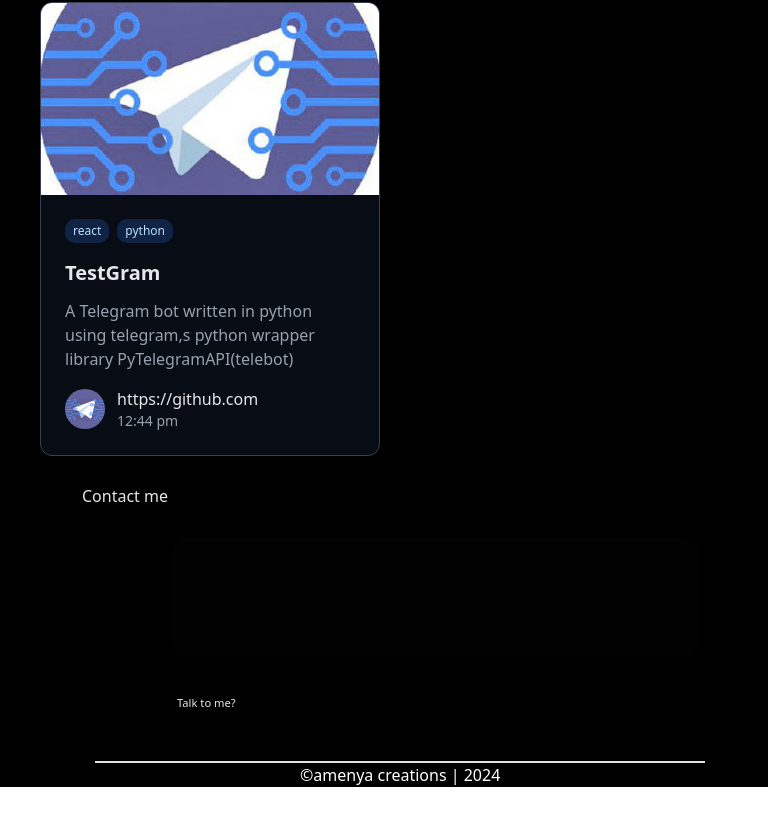
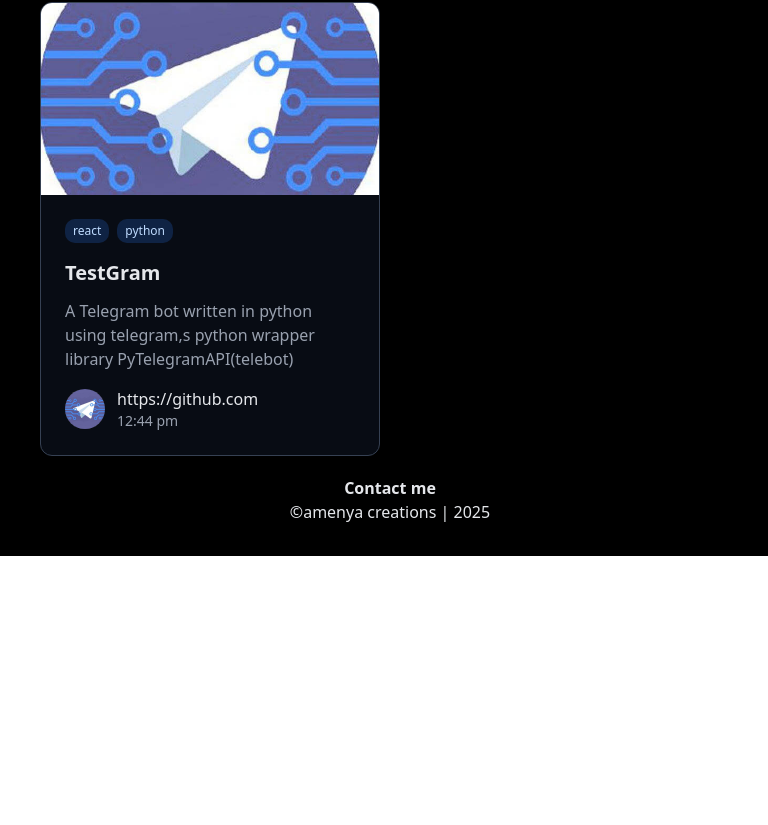
Before and after one commit to aspects19/portfolio, a React (Vite) app: page / in a window 768 px wide. Shown: the part 2042-2867 px from the top of the page. After the commit the page ends 2598 px from the top, so only its background shows below. Built offline with nearby package versions, Linux system fonts and the light colour scheme.

Commit message:
Migrate Contacts to tailwind

```diff
--- a/src/components/Contacts/Contacts.css
+++ /dev/null
@@ -1,311 +0,0 @@
-@media only screen and (min-width: 768px) {
-    .contacts {
-        margin: 10px 30px 40px 70px;
-        display: flex;
-        border-radius: 0 0 19px 19px ;
-        flex-direction: column;
-        justify-content: center;
-    }
-
-    .contacts-container {
-        margin-top: 25px;
-        display: flex;
-        flex-direction: row;
-        padding-left: 50px;
-    }
-
-    .socials {
-        padding-top: 20px;
-        border-radius: 15px;
-        padding-bottom: 20px;
-        display: flex;
-        flex-direction: column;
-        justify-content: center;
-        align-items: center;
-        box-shadow: -5px 4px 10px rgba(0, 0, 0, 0.8);
-    }
-
-    .avatar-pic2 {
-        height: 100px;
-        width: 100px;
-    }
-
-    .cont-icon {
-        height: 30px;
-    }
-
-    .avatar-contact-pic {
-        height: 40px;
-        border-radius: 50%;
-    }
-
-    .my-contacts {
-        padding-bottom: 10px;
-    }
-
-    .social-media {
-        width: 300px;
-        justify-content: space-around;
-        padding-left: 50px;
-    }
-
-
-    .social-icon {
-        padding-right: 30px;
-
-    }
-
-    a:link, a:visited {
-        text-decoration: none;
-        color: inherit;
-    }
-
-    .wa-number {
-        padding-left: 4px;
-        margin-right: 6px;
-    }
-
-    .email {
-        flex: 1;
-        margin-left: 60px;
-        margin-right: 90px;
-        width: 446px;
-    }
-
-    .email-container {
-        padding: 9px;
-        display: flex;
-        flex-direction: column;
-        border-radius: 15px;
-        box-shadow: 5px 4px 10px rgba(0, 0, 0, 0.8);
-    }
-
-    .my-contact-info {
-        display: flex;
-        flex-direction: row;
-    }
-
-    .contact-me {
-        padding: 10px;
-    }
-
-    .em-en-sub {
-        display: flex;
-        flex-direction: row;
-        justify-content: space-around;
-    }
-
-    .sender-email input{
-        height: 26px;
-        margin-left: 3px;
-        margin-bottom: 3px;
-        border-radius: 7px;
-        border: 0.5px solid rgb(76, 53, 76);
-    }
-
-    .name-input {
-        width: 80%;
-    }
-
-    .sender-subject {
-        height: 26px;
-        margin-left: 3px;
-        border-radius: 7px;
-        border: .5px solid gray;
-    }
-
-    .message {
-        overflow-y: auto;
-        vertical-align: top;
-        height: 80px;
-        resize: vertical;
-        margin-top: 4px;
-    }
-
-    .send {
-        display: flex;
-        justify-content: flex-end;
-        width: 53px;
-        margin-left: 87%;
-        margin-top: -21px;
-    }
-
-    .email-footer {
-        margin-top: 15px;
-        margin: 15px 5% 0 2%;
-        display: flex;
-        justify-content: center;
-        border-top: 2px solid purple;
-    }
-
-}
-
-/* ---------FOR SMALL DEVICES / ANDROID---------*/
-@media only screen and (max-width: 768px) {
-    .contacts {
-        margin-top: 20px;
-        display: flex;
-        flex-direction: column;
-    }
-
-    .contacts-container {
-        margin-top: 25px;
-        display: flex;
-        flex-direction: column;
-    }
-
-    .socials {
-        font-size: .7rem;
-        margin: 4px 40px;
-        padding: 20px 0;
-        border-radius: 15px;
-        display: flex;
-        flex-direction: column;
-        justify-content: center;
-        align-items: center;
-        background-color: rgba(255, 255, 255, 0.006);
-    }
-
-    .avatar-pic2 {
-        padding: 0 ;
-        height: 8dvh;
-        width: 8dvh;
-    }
-
-    .cont-icon {
-        margin-top: 20px;
-        height: 30px;
-    }
-
-    .avatar-contact-pic {
-        height: 40px;
-        border-radius: 50%;
-    }
-
-    .my-contacts {
-        padding-bottom: 10px;
-    }
-
-    .social-icon {
-        padding-right: 30px;
-
-    }
-
-    a:link, a:visited {
-        text-decoration: none;
-        color: inherit;
-    }
-
-    .wa-number {
-        padding-left: 4px;
-        margin-right: 6px;
-    }
-
-    .email-container {
-        font-size: .7rem;
-        margin: 4px 25px;
-        padding: 20px 10px;
-        border-radius: 15px;
-        display: flex;
-        flex-direction: column;
-    }
-
-    .email-container input, textarea {
-        background-color: #ffffff;
-    }
-
-    .name-input {
-        background-color: #ffffff;
-    }
-
-    .my-contact-info {
-        display: flex;
-        flex-direction: row;
-    }
-
-    .contact-me {
-        padding: 10px;
-    }
-
-    .sender-name {
-        display: flex;
-        flex-direction: column;
-    }
-
-    .name-input {
-        height: 26px;
-        background-color: #ffffff;
-    }
-
-    .em-en-sub {
-        width: 100%;
-        display: flex;
-        flex-direction: row;
-        justify-content: space-around;
-    }
-
-    .sender-email {
-        width: 50%;
-        display: flex;
-        flex-direction: column;
-    }
-
-    .email-input{
-        height: 22px;
-        padding: 3px;
-        margin-bottom: 3px;
-        border-radius: 7px;
-    }
-
-    .sender-subject {
-        width: 50%;
-        flex: 1;
-        display: flex;
-        flex-direction: column;
-    }
-
-    .sender-subject input{
-        height: 26px;
-        margin-left: 3px;
-        border-radius: 7px;
-        border: .5px solid gray;
-    }
-
-    .message {
-        width: 100%;
-        overflow-y: auto;
-        vertical-align: top;
-        height: 80px;
-        resize: vertical;
-        margin-top: 4px;
-    }
-
-    .message-container {
-        width: 100%;
-        position: relative;
-        display: inline-block;
-        z-index: inherit;
-    }
-
-    .message-container input {
-        position: absolute;
-        width: 53px;
-        cursor: pointer;
-        bottom: 3px;
-        right: -3px;
-        cursor: pointer;
-        border-radius: 3px;
-        background-color: #341d4b;
-        border: 1px purple solid;
-        color: #ffffff;
-    }
-
-    .email-footer {
-        margin: 15px 5% 0 2%;
-        display: flex;
-        justify-content: center;
-        border-top: 2px solid #e4e0e4;
-        color: #ffffff;
-    }
-
-}
--- a/src/components/Contacts/Contacts.tsx
+++ b/src/components/Contacts/Contacts.tsx
@@ -1,25 +1,10 @@
 import React from 'react';
-import { RiGithubFill } from "react-icons/ri";
-import { ImLinkedin2 } from "react-icons/im";
-
-import './Contacts.css';
 
 function Contacts() {
   return (
-    <div className='contacts' id='contacts'>
-      <h1>Contact me</h1>
-      <div className='contacts-container'>
-        <div className='socials'>
-          <div className='social-media flex w-full h-20'>
-            <a href='https://github.com/aspects19/' target='_blank' rel='noopener noreferrer'><RiGithubFill className='social-icon' /> </a>
-            <a href='https://ke.linkedin.com/in/jeff-amenya-55ba872b9' target='_blank' rel='noopener noreferrer'><ImLinkedin2 className='social-icon' /></a>
-          </div>
-        </div>
-        <div className='email-container'>
-          <div className='contact-me'><span>Talk to me?</span></div>
-        </div>
-      </div>
-      <div className='email-footer'>&copy;amenya creations | 2024 </div>
+    <div className='flex flex-col mt-3 pb-8' id='contacts'>
+      <h1 className='font-bold w-full text-center'>Contact me</h1>
+      <div className='border-t-[#e4e0e4] justify-center flex '>&copy;amenya creations | 2025 </div>
     </div>
   );
 }
```
